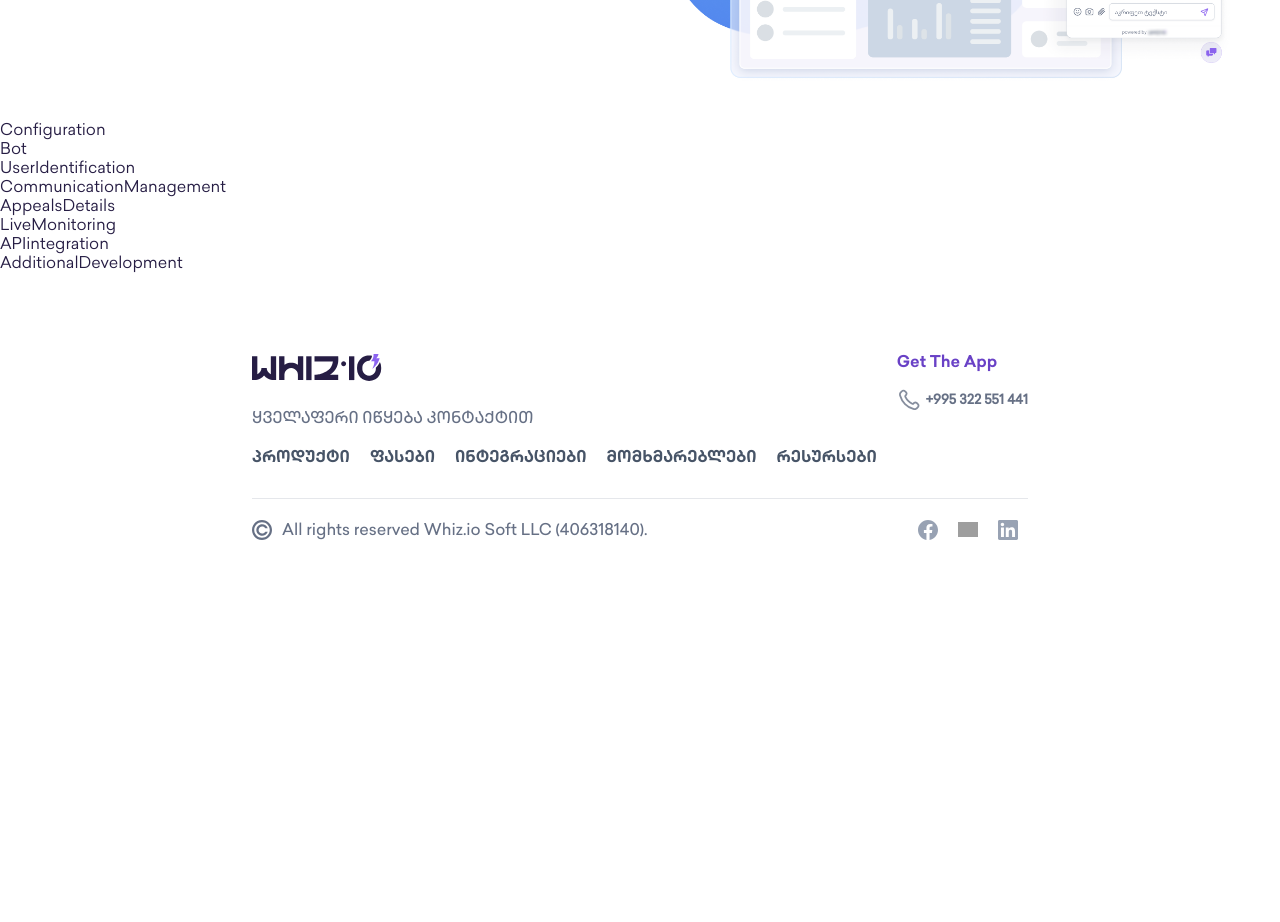
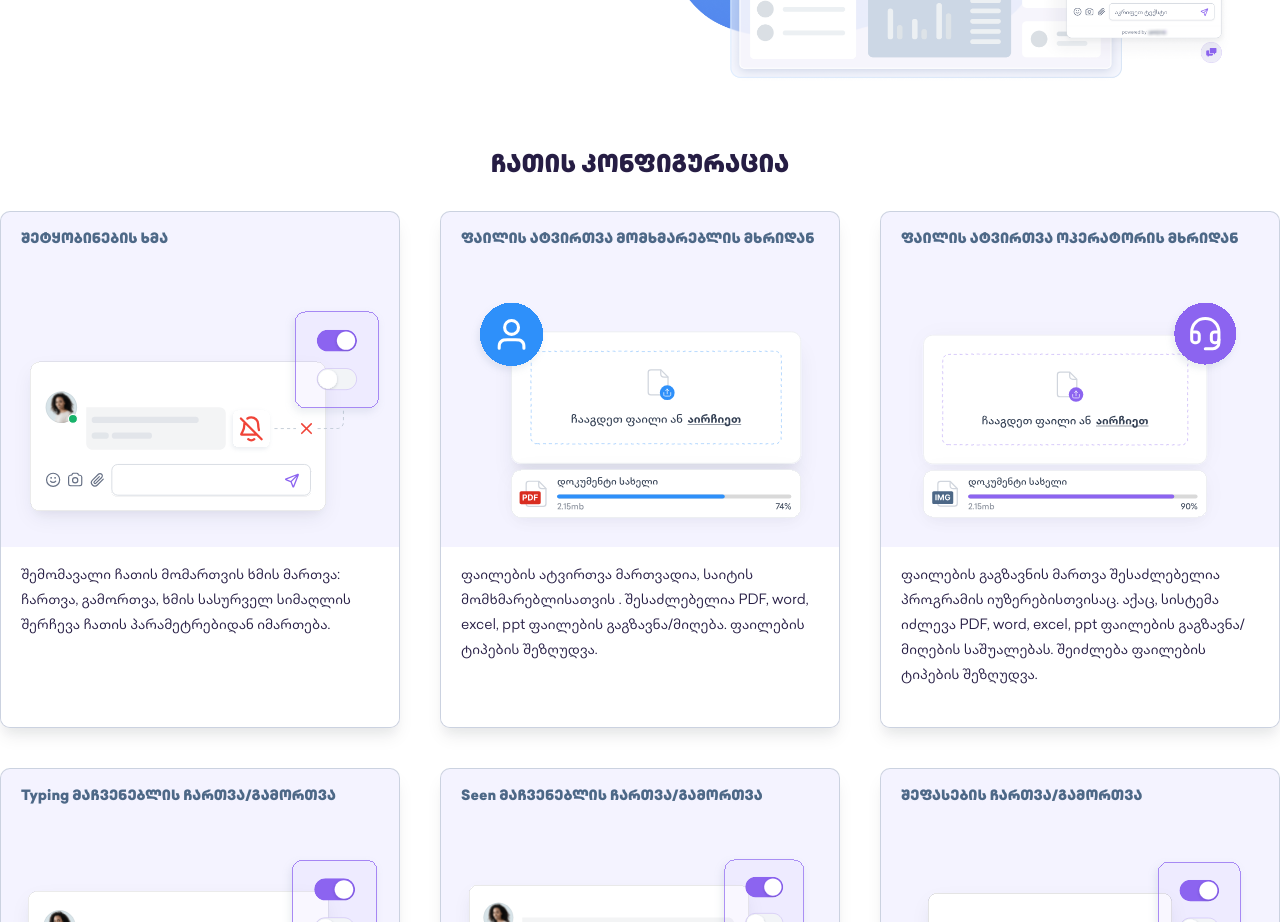
Before and after one commit to RomaLetodiani/Whiz.IO, a React (Vite) app: page /products/chat in a window 1280 px wide. Shown: the part 1320-2242 px from the top of the page. Before the commit the page ends 1921 px from the top, so only its background shows below. Built offline with nearby package versions, Linux system fonts and the light colour scheme; grey boxes are pictures that could not be loaded.

Commit message:
Chat Page Configuration Section

```diff
--- /dev/null
+++ b/src/Pages/Products/Chat/Views/Configuration/Card/Card.styles.ts
@@ -0,0 +1,50 @@
+import styled from "styled-components"
+
+export const CardStyles = styled.div`
+  max-width: 469px;
+  height: 100%;
+  overflow: hidden;
+  display: flex;
+  flex-direction: column;
+  justify-content: space-between;
+  border-radius: 10px;
+  border: 0.7px solid rgba(163, 177, 193, 0.5);
+  background: #f4f3ff;
+  box-shadow: 0px 11px 18px -3px rgba(16, 24, 40, 0.08),
+    0px 9px 9px -3px rgba(16, 24, 40, 0.03);
+
+  .CardHeader {
+    min-height: 83px;
+    padding: 16px 20px;
+    h3 {
+      color: #4d6887;
+      font-family: "mtavruliBlack";
+      font-size: 14px;
+      line-height: 23px;
+    }
+  }
+
+  .CardImageDiv {
+    flex: 1;
+    img {
+      width: 100%;
+      height: 100%;
+    }
+  }
+
+  .CardFooter {
+    display: flex;
+    min-height: 180px;
+    padding: 16px var(--spacing-2xl, 20px);
+    align-items: flex-start;
+    gap: 10px;
+    flex-shrink: 0;
+    background: #fff;
+
+    p {
+      font-family: "mkhedruliRegular";
+      line-height: 25px;
+      font-size: 14px;
+    }
+  }
+`
--- /dev/null
+++ b/src/Pages/Products/Chat/Views/Configuration/Card/Card.tsx
@@ -0,0 +1,25 @@
+import { CardStyles } from "./Card.styles"
+
+type CardProps = {
+  title: string
+  img: string
+  text: string
+}
+
+const Card = ({ title, img, text }: CardProps) => {
+  return (
+    <CardStyles>
+      <div className="CardHeader">
+        <h3>{title}</h3>
+      </div>
+      <div className="CardImageDiv">
+        <img src={img} alt={title} />
+      </div>
+      <div className="CardFooter">
+        <p>{text}</p>
+      </div>
+    </CardStyles>
+  )
+}
+
+export default Card
--- a/src/Pages/Products/Chat/Views/Configuration/Configuration.styled.ts
+++ b/src/Pages/Products/Chat/Views/Configuration/Configuration.styled.ts
@@ -0,0 +1,24 @@
+import styled from "styled-components"
+
+export const ConfigurationStyles = styled.div`
+  h2 {
+    text-align: center;
+    margin-block: 30px;
+  }
+`
+
+export const ConfigurationCards = styled.div`
+  display: grid;
+  grid-template-columns: repeat(3, minmax(300px, 1fr));
+  gap: 40px;
+  justify-items: center;
+
+  @media (max-width: 1200px) {
+    grid-template-columns: repeat(2, 1fr);
+  }
+
+  @media (max-width: 768px) {
+    grid-template-columns: repeat(1, 1fr);
+    gap: 30px;
+  }
+`
--- a/src/Pages/Products/Chat/Views/Configuration/Configuration.tsx
+++ b/src/Pages/Products/Chat/Views/Configuration/Configuration.tsx
@@ -1,5 +1,21 @@
+import SectionWrapper from "../../../../../Components/SectionWrapper/SectionWrapper"
+import Card from "./Card/Card"
+import { ConfigurationCards, ConfigurationStyles } from "./Configuration.styled"
+import { CardObjects } from "./utils/CardObjects"
+
 const Configuration = () => {
-  return <div>Configuration</div>
+  return (
+    <SectionWrapper>
+      <ConfigurationStyles>
+        <h2>ჩათის კონფიგურაცია</h2>
+        <ConfigurationCards>
+          {CardObjects.map((card, index) => {
+            return <Card key={index} {...card} />
+          })}
+        </ConfigurationCards>
+      </ConfigurationStyles>
+    </SectionWrapper>
+  )
 }
 
 export default Configuration
--- /dev/null
+++ b/src/Pages/Products/Chat/Views/Configuration/utils/CardObjects.ts
@@ -0,0 +1,59 @@
+import {
+  configuration1,
+  configuration2,
+  configuration3,
+  configuration4,
+  configuration5,
+  configuration6,
+  configuration7,
+  configuration8,
+  configuration9,
+} from "../../../../../../Assets/Images/Chat"
+
+export const CardObjects = [
+  {
+    title: "შეტყობინების ხმა",
+    img: configuration1,
+    text: "შემომავალი ჩათის მომართვის ხმის მართვა: ჩართვა, გამორთვა, ხმის სასურველ სიმაღლის შერჩევა ჩათის პარამეტრებიდან იმართება.",
+  },
+  {
+    title: "ფაილის ატვირთვა მომხმარებლის მხრიდან",
+    img: configuration2,
+    text: "ფაილების ატვირთვა მართვადია, საიტის მომხმარებლისათვის . შესაძლებელია PDF, word, excel, ppt ფაილების გაგზავნა/მიღება. ფაილების ტიპების შეზღუდვა.",
+  },
+  {
+    title: "ფაილის ატვირთვა ოპერატორის მხრიდან",
+    img: configuration3,
+    text: "ფაილების გაგზავნის მართვა შესაძლებელია პროგრამის იუზერებისთვისაც. აქაც, სისტემა იძლევა  PDF, word, excel, ppt ფაილების გაგზავნა/მიღების საშუალებას. შეიძლება ფაილების  ტიპების შეზღუდვა.",
+  },
+  {
+    title: "Typing  მაჩვენებლის ჩართვა/გამორთვა",
+    img: configuration4,
+    text: "როცა ერთდროულად რამდენიმე მომართვას ვემსახურებით Typing-ის მაჩვენებელი მნიშვნელოვანია, თუმცა სეთინგებიდან შესაძლებელია მისი გათიშვა.",
+  },
+  {
+    title: "Seen მაჩვენებლის ჩართვა/გამორთვა",
+    img: configuration5,
+    text: "პატარა, მაგრამ მნიშვნელოვანი დეტალია, ვიცოდეთ, წაიკითხა თუ არა შვენი გაგზავნილი ტექსტი მომხმარებელმა. და-Seen-ვის მაჩვენებელის ჩართვა/გამორთვაც სეთინგებიდან ხდება.",
+  },
+  {
+    title: "შეფასების ჩართვა/გამორთვა",
+    img: configuration6,
+    text: "თუ სეთინგებიდან ჩართავთ შეფასების ინსტრუმენტს, მომხმარებელს ექნება საშუალება შეაფასოს კომუნიკაცია თქვენს თანამშრომელთან.",
+  },
+  {
+    title: "სამუშაო დროები",
+    img: configuration7,
+    text: "თუ არ მუშაობთ 24/7/365, მაშინ მოქნილი სისტემით შეგიძლიათ ზუსტად განსაზღვროთ სამუშაო დღეები და საათები.",
+  },
+  {
+    title: "მისალმების ტექსტი",
+    img: configuration8,
+    text: "სამუშაო დღეების და საათების შესაბამისად, შეგიძლიათ დააკონფიგურიროთ მისალმების ტექსტი.",
+  },
+  {
+    title: "არასამუშაო შეტყობინება",
+    img: configuration9,
+    text: "არა სამუშაო დღეების და საათების შესაბამისად, შეგიძლიათ დააკონფიგურიროთ მისალმების ტექსტი.",
+  },
+]
```
